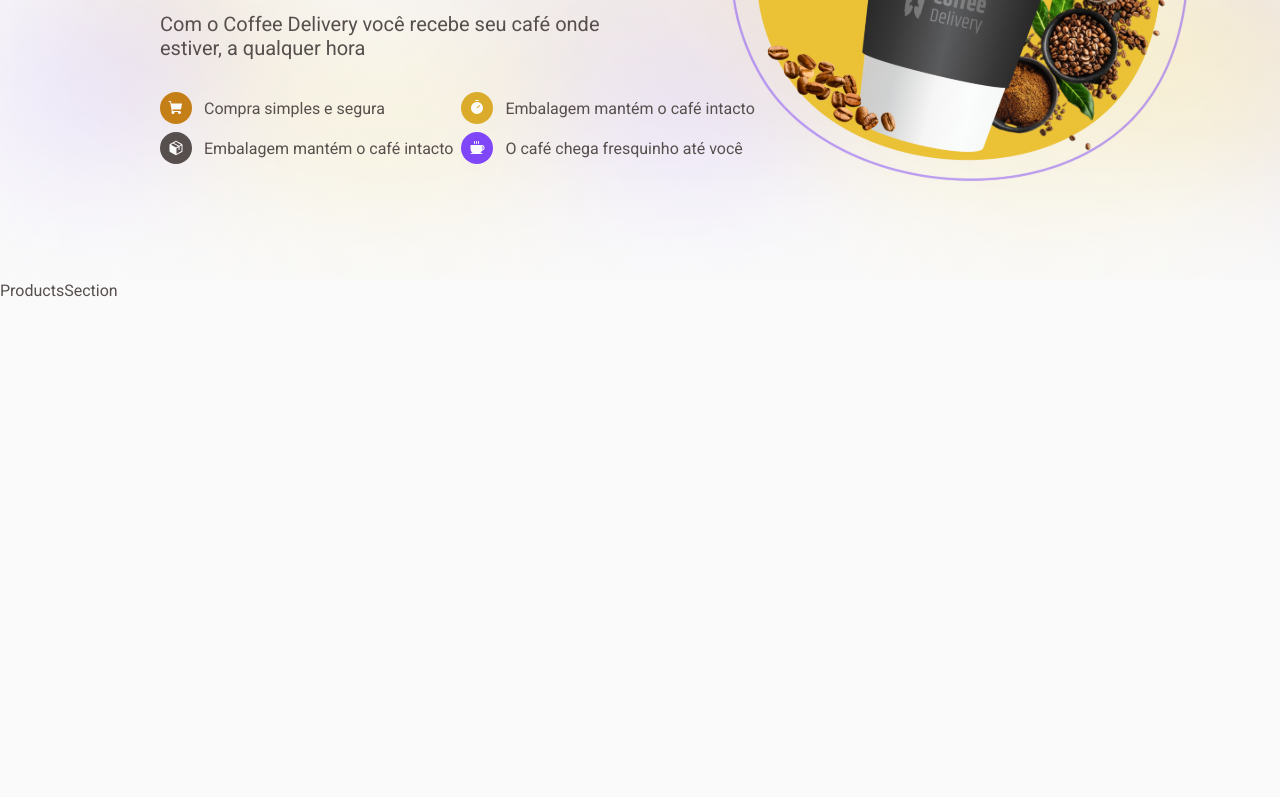
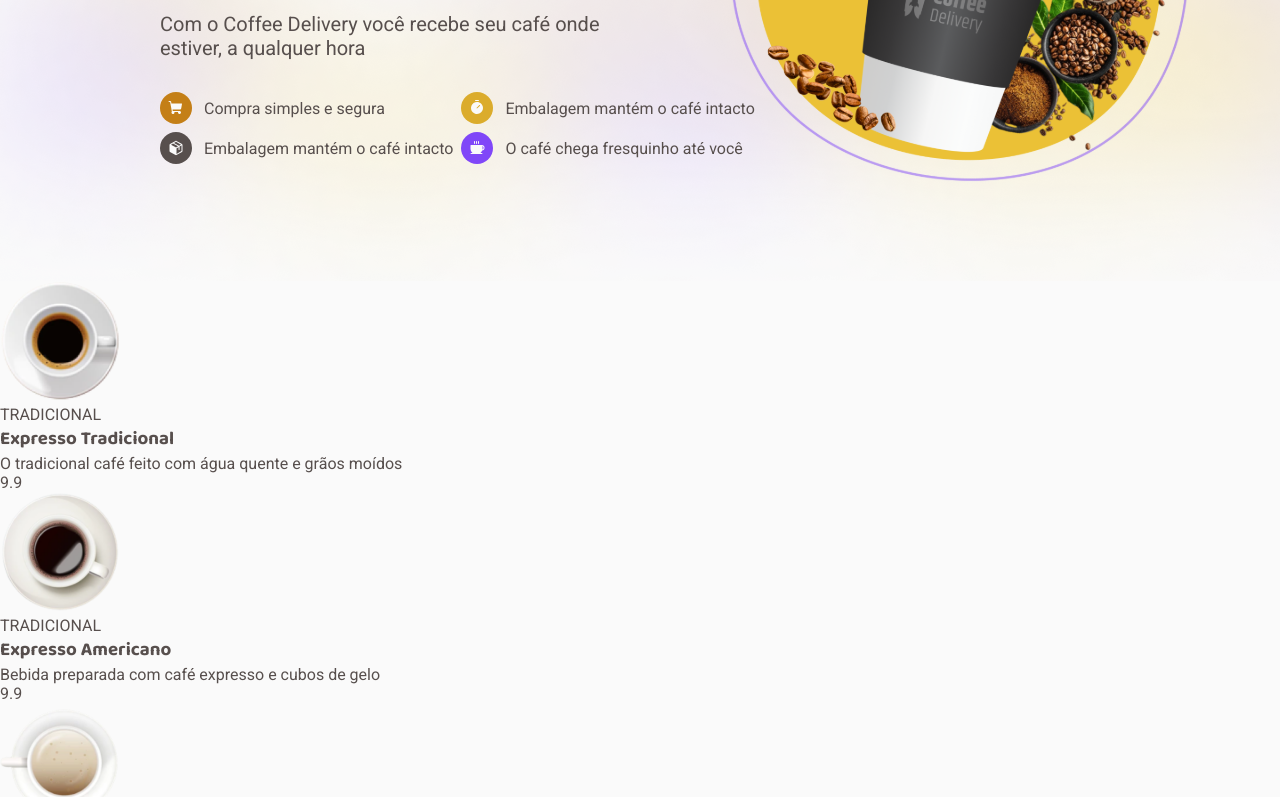
Before and after one commit to guilhermeevencio/coffee-shop-delivery, a React (Vite) app: page / in a window 1280 px wide. Shown: the part 367-1164 px from the top of the page. Before the commit the page ends 800 px from the top, so only its background shows below. Built offline with nearby package versions, Linux system fonts and the light colour scheme.

Commit message:
feat: add cards to the products Section.

```diff
--- a/src/components/Header/style.ts
+++ b/src/components/Header/style.ts
@@ -9,6 +9,7 @@ export const HeaderContainer = styled.div`
   align-items: center;
   justify-content: space-between;
   padding: 2rem 10rem;
+  background: ${(props) => props.theme.background};
 
   img {
     height: 40px;
--- /dev/null
+++ b/src/components/ProductCard/index.tsx
@@ -0,0 +1,16 @@
+import React from 'react'
+import { CoffeeMock } from '../../helpers/mocks/coffeeMock'
+
+export function ProductCard(props: CoffeeMock) {
+  return (
+    <div>
+      <img src={props.image} alt={props.title} />
+      {props.tag.map((tag) => (
+        <p key={tag}>{tag}</p>
+      ))}
+      <h3>{props.title}</h3>
+      <p>{props.description}</p>
+      <p>{props.price}</p>
+    </div>
+  )
+}
--- a/src/components/ProductsSection/index.tsx
+++ b/src/components/ProductsSection/index.tsx
@@ -1,7 +1,14 @@
 import { coffeeInfoArray } from '../../helpers/mocks/coffeeMock'
+import { ProductCard } from '../../components/ProductCard'
 
 const ProductsSection = () => {
-  return <div>ProductsSection</div>
+  return (
+    <div>
+      {coffeeInfoArray.map((coffee) => (
+        <ProductCard {...coffee} key={coffee.title} />
+      ))}
+    </div>
+  )
 }
 
 export default ProductsSection
--- a/src/helpers/mocks/coffeeMock.ts
+++ b/src/helpers/mocks/coffeeMock.ts
@@ -1,6 +1,6 @@
 import coffeeImgs from '../../assets/coffee-images'
 
-interface CoffeeMock {
+export interface CoffeeMock {
   image: string
   tag: string[]
   title: string
```
Also changed, not shown: src/components/ProductCard/styles.ts (added).
